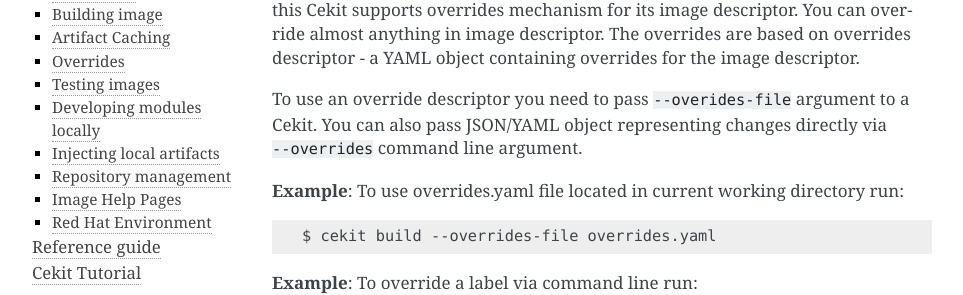
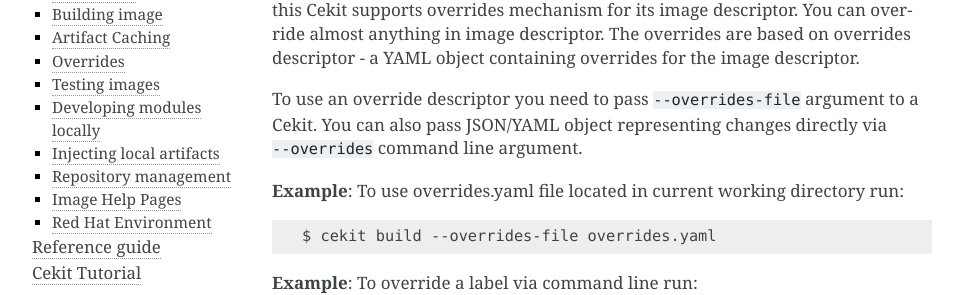
Before and after one commit to cekit/cekit, a Sphinx documentation site: the page built from docs/overrides.rst, in a window 1280 px wide and 900 px high. Shown: the part 176-471 px from the top of the window, without its empty margins (148-1111 px from the left). Built offline with Sphinx 7.4.7, drawn with Linux system fonts in a browser that asks for light colours.

Commit message:
Fixed typo in docs wrongly using --overrides instead of --overrides-file

```diff
--- a/docs/local_development.rst
+++ b/docs/local_development.rst
@@ -39,7 +39,7 @@
 
 .. code:: bash
 
-  $ cekit generate --overrides overrides.yaml
+  $ cekit generate --overrides-file overrides.yaml
 
 4. When your work is finished, commit and push your changes to a module repository and remove overrides.yaml
 
--- a/docs/overrides.rst
+++ b/docs/overrides.rst
@@ -3,7 +3,7 @@
 
 During an image life cycle there can be a need to do a slightly tweaked builds - using different base images, injecting newer libraries etc. We want to support such scenarios without a need of duplicating whole image sources. To achieve this Cekit supports overrides mechanism for its image descriptor. You can override almost anything in image descriptor. The overrides are based on overrides descriptor - a YAML object containing overrides for the image descriptor.
 
-To use an override descriptor you need to pass ``--overides-file`` argument to a Cekit. You can also pass JSON/YAML object representing changes directly via ``--overrides`` command line argument.
+To use an override descriptor you need to pass ``--overrides-file`` argument to a Cekit. You can also pass JSON/YAML object representing changes directly via ``--overrides`` command line argument.
 
 **Example**: To use overrides.yaml file located in current working directory run:
 
```
